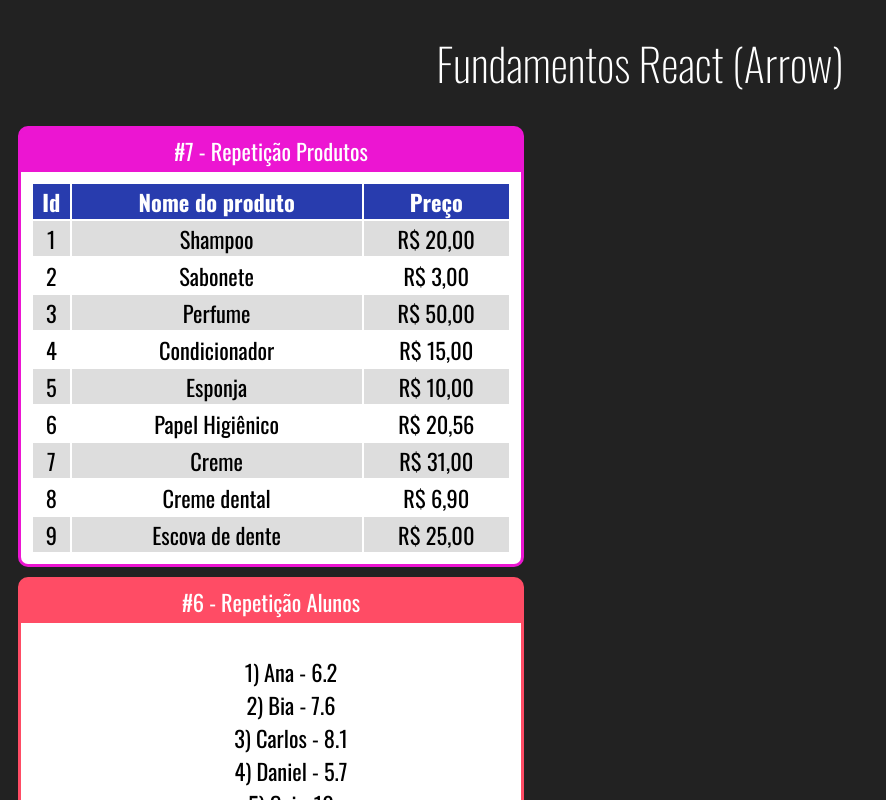
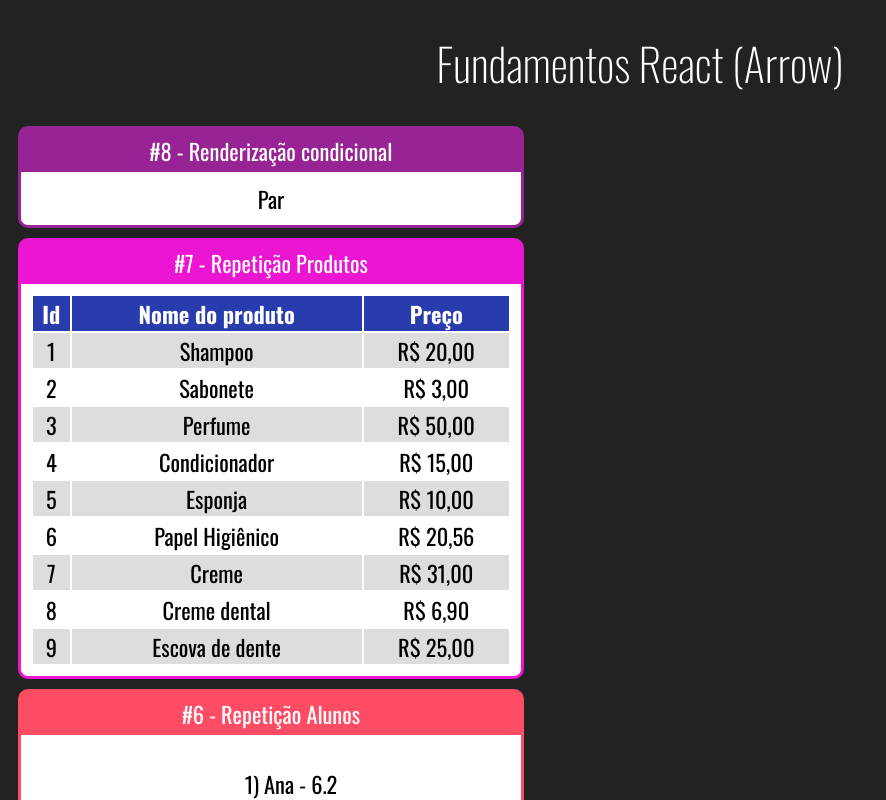
Before and after one commit to nathalia-alice/fundamentos-react, a React (Create React App) app: page / in a window 1280 px wide. Shown: the top 800 px of the page, without its empty margins (0-886 px from the left). Built offline with nearby package versions, Linux system fonts and the light colour scheme.

Commit message:
Renderização Condicional #01

```diff
--- a/src/App.jsx
+++ b/src/App.jsx
@@ -1,6 +1,7 @@
 import './App.css'
 import React from 'react'
 
+import ParOuImpar from './components/condicional/ParOuImpar'
 import TabelaProdutos from './components/repeticao/TabelaProdutos'
 import ListaAlunos from './components/repeticao/ListaAlunos'
 import Familia from './components/basicos/Familia'
@@ -16,6 +17,10 @@
         <h1>Fundamentos React (Arrow)</h1>
 
         <div className="Cards">
+            <Card titulo="#8 - Renderização condicional" color="#982395">
+               <ParOuImpar numero={20}></ParOuImpar>
+            </Card>
+
             <Card titulo="#7 - Repetição Produtos" color="#EC15D2">
                 <TabelaProdutos></TabelaProdutos>
             </Card>
--- /dev/null
+++ b/src/components/condicional/ParOuImpar.jsx
@@ -0,0 +1,14 @@
+import React from 'react'
+
+export default props =>{
+    const isPar = props.numero % 2 === 0
+    return (
+        <div>
+            { isPar ?
+                <span>Par</span> :
+                <span>Ímpar</span>
+            }
+
+        </div>
+    )
+}
```
